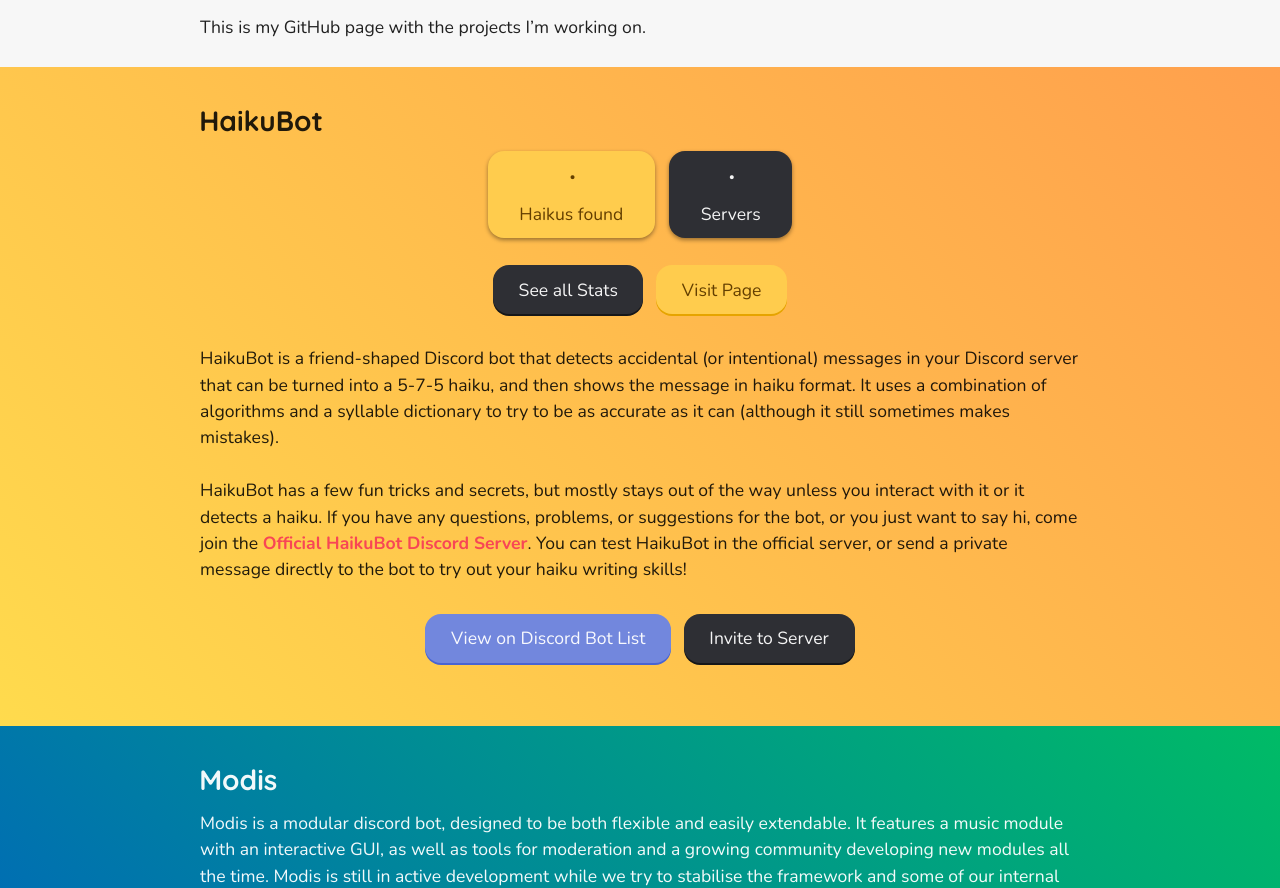
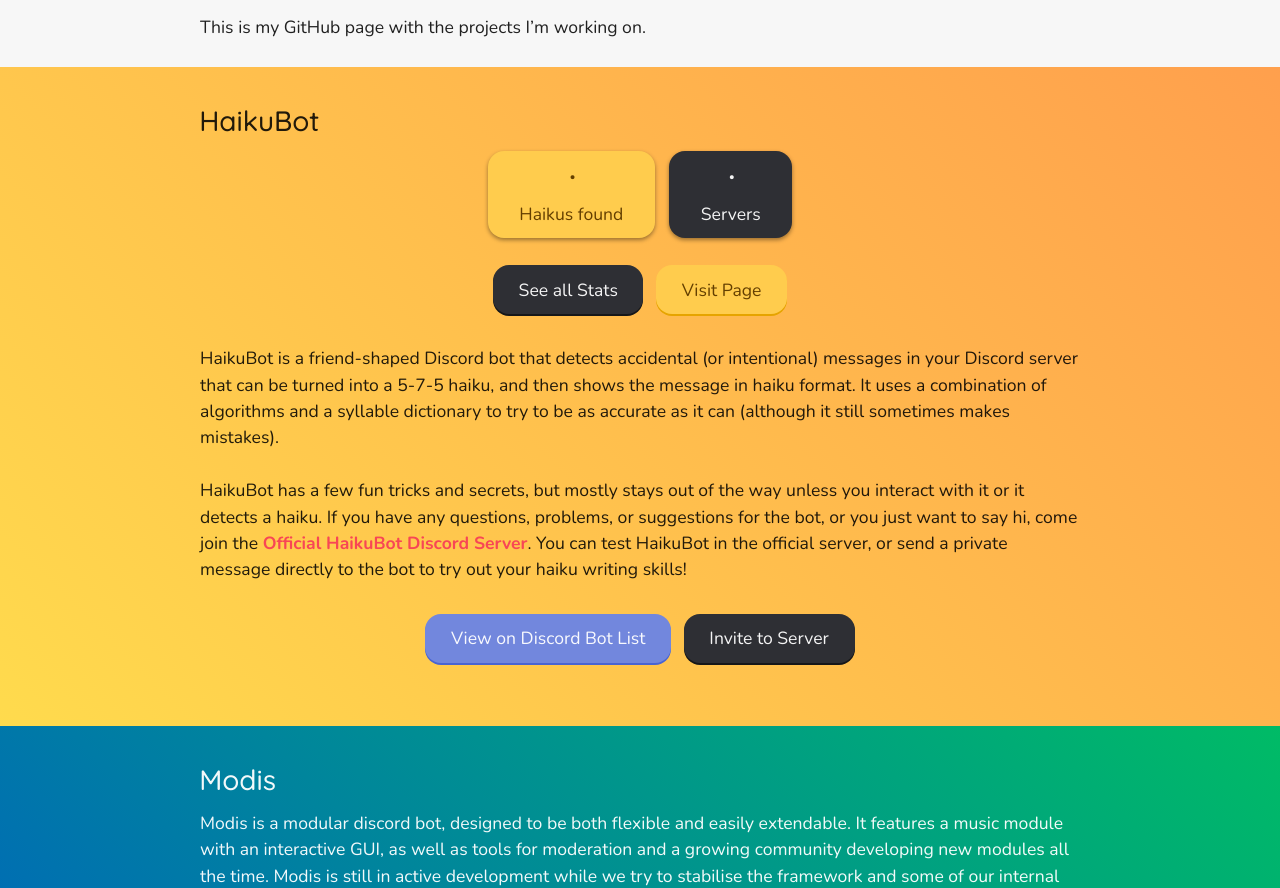
Before and after one commit to YtnomSnrub/ytnomsnrub.github.io, a Jekyll site: the page built from index.md, in a window 1280 px wide. Shown: the part 501-1389 px from the top of the page. Built offline with Jekyll 4.4.1, drawn with Linux system fonts in a browser that asks for light colours; nearby versions of some CDN libraries; our own code applies the rules of GitHub Pages for plain Markdown files.

Commit message:
Changed boldness of headings

```diff
--- a/_includes/_meta/head.html
+++ b/_includes/_meta/head.html
@@ -30,7 +30,7 @@
 
 <link href="https://fonts.googleapis.com/icon?family=Material+Icons" rel="stylesheet">
 
-<link href="https://fonts.googleapis.com/css?family=Quicksand:300,400,700" rel='stylesheet' type='text/css'>
+<link href="https://fonts.googleapis.com/css?family=Quicksand:300,500" rel='stylesheet' type='text/css'>
 <link href="https://fonts.googleapis.com/css?family=Nunito:200,400,700" rel='stylesheet' type='text/css'>
 <link href="https://fonts.googleapis.com/css?family=Fira+Mono:400,700" rel='stylesheet' type='text/css'>
 
--- a/_scss/fonts.scss
+++ b/_scss/fonts.scss
@@ -24,7 +24,7 @@
     margin-left: -0.03em;
 
     font-family: "Quicksand", Arial, Helvetica, sans-serif;
-    font-weight: 700;
+    font-weight: 500;
 }
 
 @mixin font-body {
```
